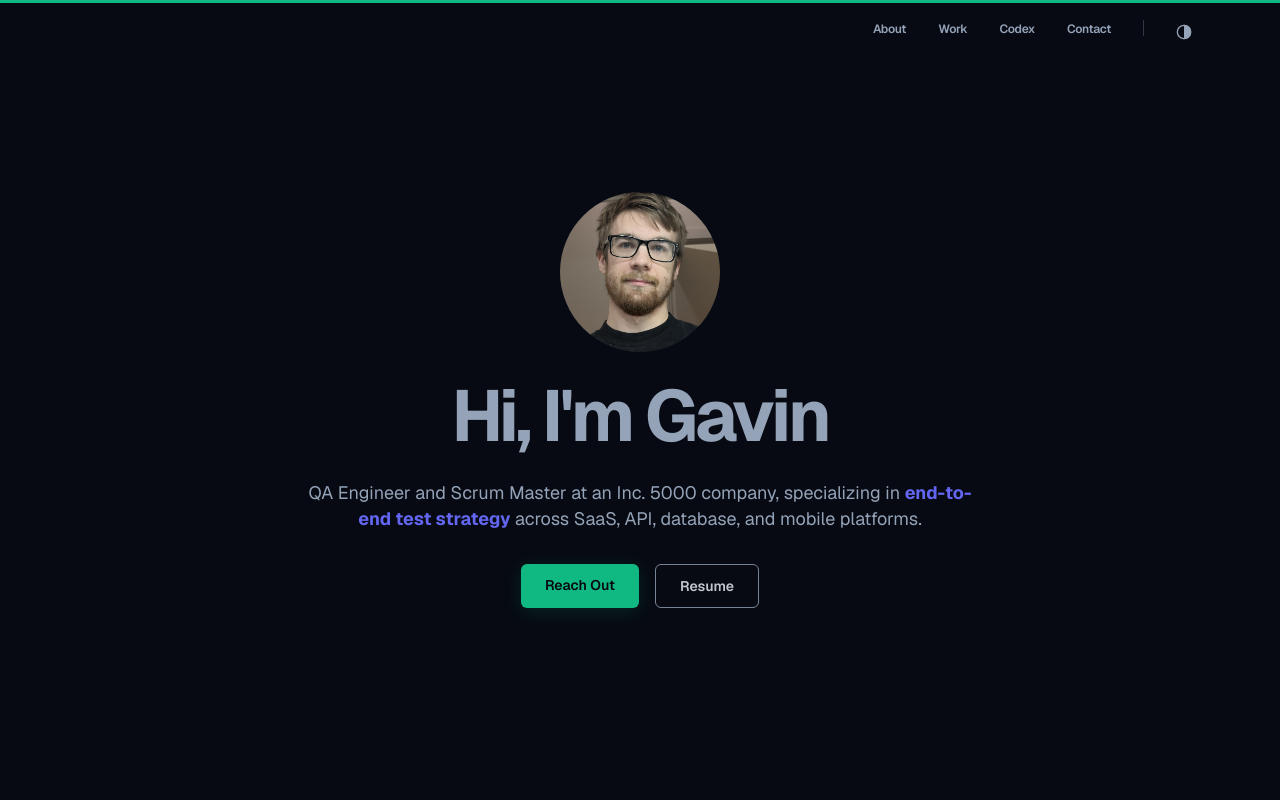
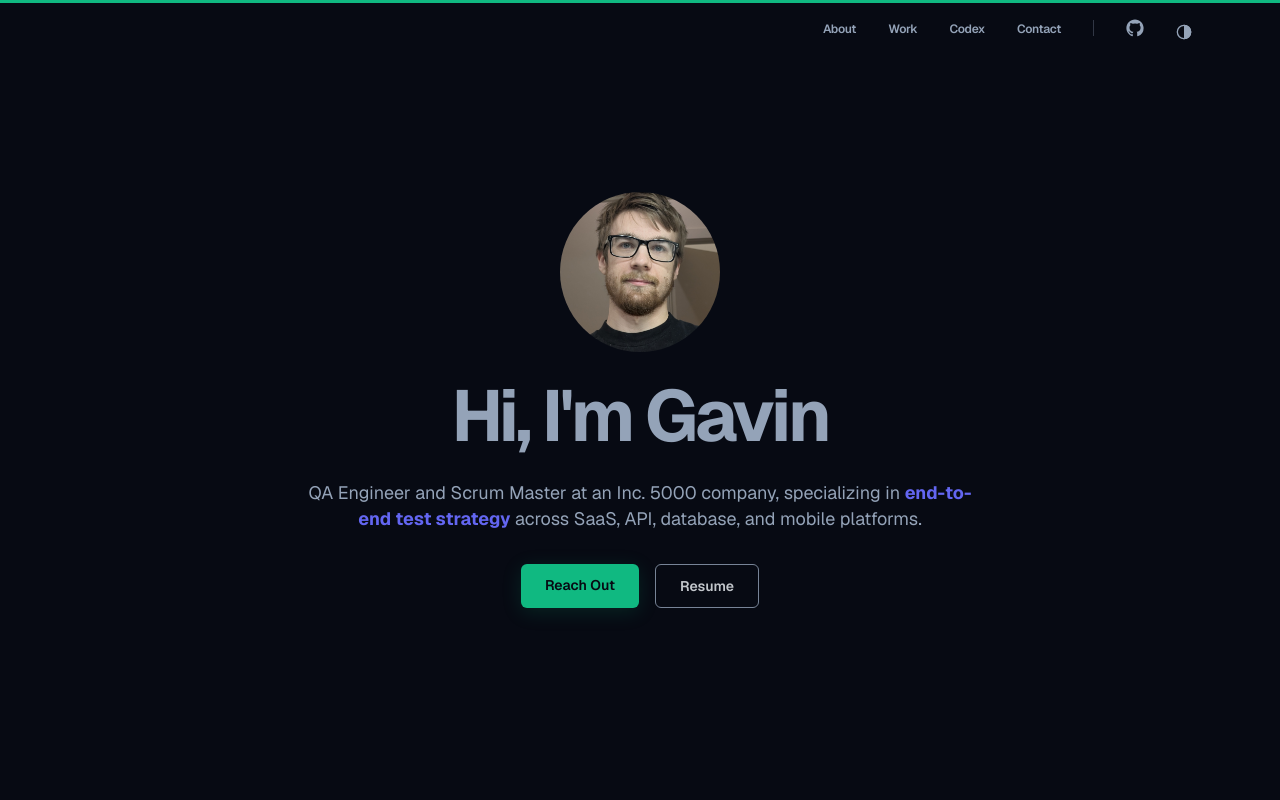
Before and after one commit to GavinBenson/Multi-Page-Portfolio, a Next.js app: page / in a window 1280 px wide. Shown: the top 800 px of the page. Built offline with nearby package versions, Linux system fonts and the light colour scheme.

Commit message:
Add GitHub nav link, stop tracking local planning docs

```diff
--- a/src/components/Header.tsx
+++ b/src/components/Header.tsx
@@ -46,6 +46,22 @@ export default function Header() {
                 style={{ borderColor: 'var(--text-secondary)', opacity: 0.3 }}
               />
               <li className="flex items-center">
+                <a
+                  href="https://github.com/GavinBenson"
+                  target="_blank"
+                  rel="noopener noreferrer"
+                  aria-label="GitHub"
+                  className="flex items-center transition-colors duration-200"
+                  style={{ color: 'var(--text-secondary)' }}
+                  onMouseEnter={(e) => (e.currentTarget.style.color = 'var(--accent)')}
+                  onMouseLeave={(e) => (e.currentTarget.style.color = 'var(--text-secondary)')}
+                >
+                  <svg xmlns="http://www.w3.org/2000/svg" viewBox="0 0 24 24" width="18" height="18" fill="currentColor">
+                    <path d="M12 .5C5.65.5.5 5.65.5 12c0 5.09 3.29 9.4 7.86 10.93.57.1.78-.25.78-.55 0-.27-.01-1.17-.02-2.12-3.2.7-3.87-1.36-3.87-1.36-.53-1.34-1.29-1.7-1.29-1.7-1.05-.72.08-.7.08-.7 1.17.08 1.78 1.2 1.78 1.2 1.03 1.77 2.7 1.26 3.36.96.1-.75.4-1.26.73-1.55-2.55-.29-5.24-1.28-5.24-5.68 0-1.26.45-2.28 1.19-3.09-.12-.29-.52-1.46.11-3.05 0 0 .97-.31 3.18 1.18a11.06 11.06 0 0 1 5.79 0c2.2-1.49 3.17-1.18 3.17-1.18.64 1.59.24 2.76.12 3.05.74.81 1.19 1.83 1.19 3.09 0 4.41-2.69 5.39-5.25 5.67.41.36.78 1.05.78 2.12 0 1.53-.01 2.76-.01 3.14 0 .3.2.66.79.55A11.5 11.5 0 0 0 23.5 12c0-6.35-5.15-11.5-11.5-11.5Z" />
+                  </svg>
+                </a>
+              </li>
+              <li className="flex items-center">
                 <ThemeToggle />
               </li>
             </ul>
--- a/src/components/MobileNav.tsx
+++ b/src/components/MobileNav.tsx
@@ -61,6 +61,18 @@ export default function MobileNav({
       </nav>
 
       <div className="flex items-center gap-6">
+        <a
+          href="https://github.com/GavinBenson"
+          target="_blank"
+          rel="noopener noreferrer"
+          aria-label="GitHub"
+          className="flex items-center transition-colors duration-200"
+          style={{ color: 'var(--text-primary)' }}
+        >
+          <svg xmlns="http://www.w3.org/2000/svg" viewBox="0 0 24 24" width="24" height="24" fill="currentColor">
+            <path d="M12 .5C5.65.5.5 5.65.5 12c0 5.09 3.29 9.4 7.86 10.93.57.1.78-.25.78-.55 0-.27-.01-1.17-.02-2.12-3.2.7-3.87-1.36-3.87-1.36-.53-1.34-1.29-1.7-1.29-1.7-1.05-.72.08-.7.08-.7 1.17.08 1.78 1.2 1.78 1.2 1.03 1.77 2.7 1.26 3.36.96.1-.75.4-1.26.73-1.55-2.55-.29-5.24-1.28-5.24-5.68 0-1.26.45-2.28 1.19-3.09-.12-.29-.52-1.46.11-3.05 0 0 .97-.31 3.18 1.18a11.06 11.06 0 0 1 5.79 0c2.2-1.49 3.17-1.18 3.17-1.18.64 1.59.24 2.76.12 3.05.74.81 1.19 1.83 1.19 3.09 0 4.41-2.69 5.39-5.25 5.67.41.36.78 1.05.78 2.12 0 1.53-.01 2.76-.01 3.14 0 .3.2.66.79.55A11.5 11.5 0 0 0 23.5 12c0-6.35-5.15-11.5-11.5-11.5Z" />
+          </svg>
+        </a>
         <ThemeToggle className="w-6 h-6" />
         <a
           href="/Benson_Gavin_Resume.pdf"
```
Also changed, not shown: 3 other files (tests, documents, lock files or other folders).
